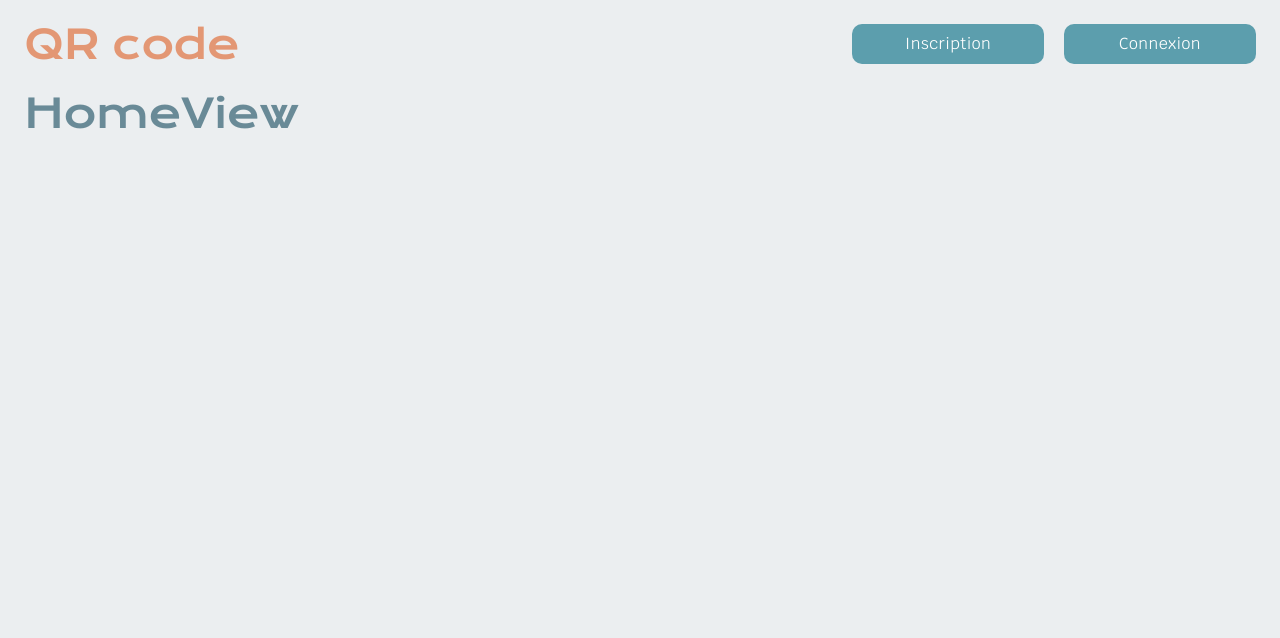
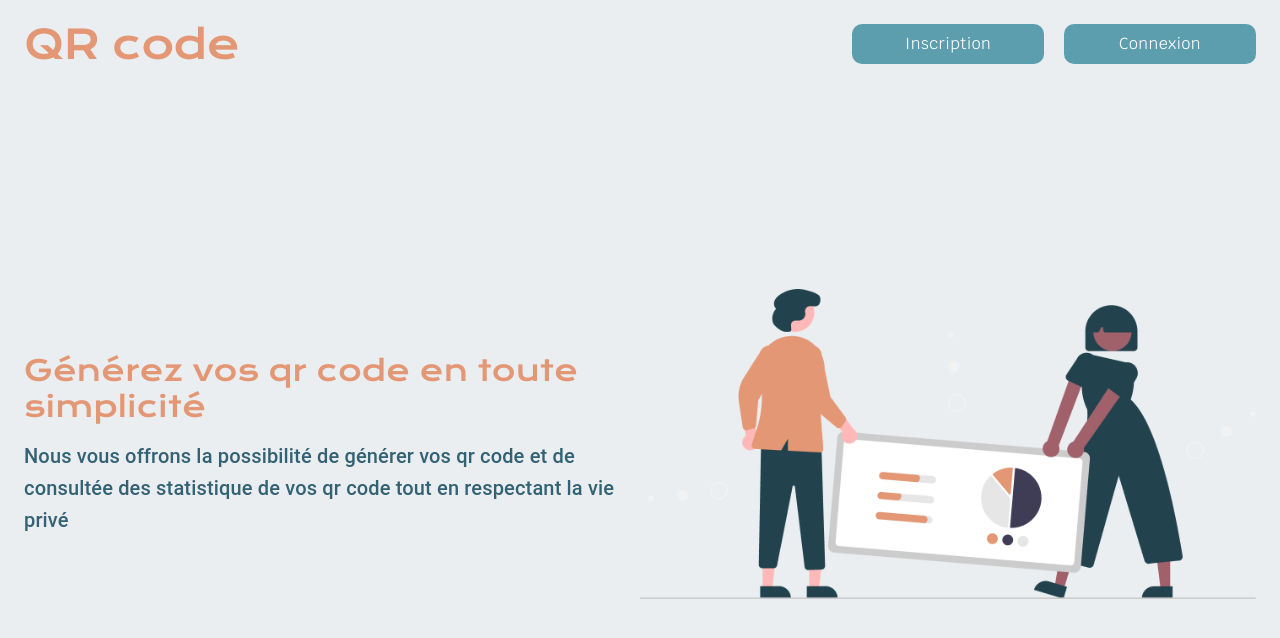
Before and after one commit to Edgarlct/react-rendu-qrcode, a React (Vite) app: page / in a window 1280 px wide. Shown: the top 638 px of the page. Built offline with nearby package versions, Linux system fonts and the light colour scheme.

Commit message:
adding style to home page

```diff
--- /dev/null
+++ b/src/views/Home/HomeView.scss
@@ -0,0 +1,26 @@
+.homeContainer {
+    min-height: calc(100vh - 88px);
+    display: flex;
+    align-items: center;
+}
+
+.leftSideHome {
+    width: 50%;
+    height: 100%;
+    display: flex;
+    justify-content: center;
+    flex-direction: column;
+    gap: 1rem;
+}
+
+.rightSideHome {
+    width: 50%;
+    height: 100%;
+    display: flex;
+    justify-content: center;
+    align-items: center;
+    object-fit: contain;
+    >img {
+        width: 100%;
+    }
+}
--- a/src/views/Home/HomeView.tsx
+++ b/src/views/Home/HomeView.tsx
@@ -1,10 +1,21 @@
 import React from "react";
 import {Typography} from "@mui/material";
+import "./HomeView.scss";
+
 
 export default function HomeView() {
       return (
-          <div>
-            <Typography variant={"h1"}>HomeView</Typography>
+          <div className={"homeContainer"}>
+            <div className={"leftSideHome"}>
+              <Typography variant={"h3"} color={"secondary"}>Générez vos qr code en toute simplicité</Typography>
+              <Typography variant={"h6"} color={"primary.dark"}>
+                Nous vous offrons la possibilité de générer vos qr code et
+                de consultée des statistique de vos qr code tout en respectant la vie privé
+              </Typography>
+            </div>
+            <div className={"rightSideHome"}>
+              <img src={"/stat.png"} alt={"statistique"} className={"statImage"}/>
+            </div>
           </div>
       );
 }
```
Also changed, not shown: public/stat.png (added).
